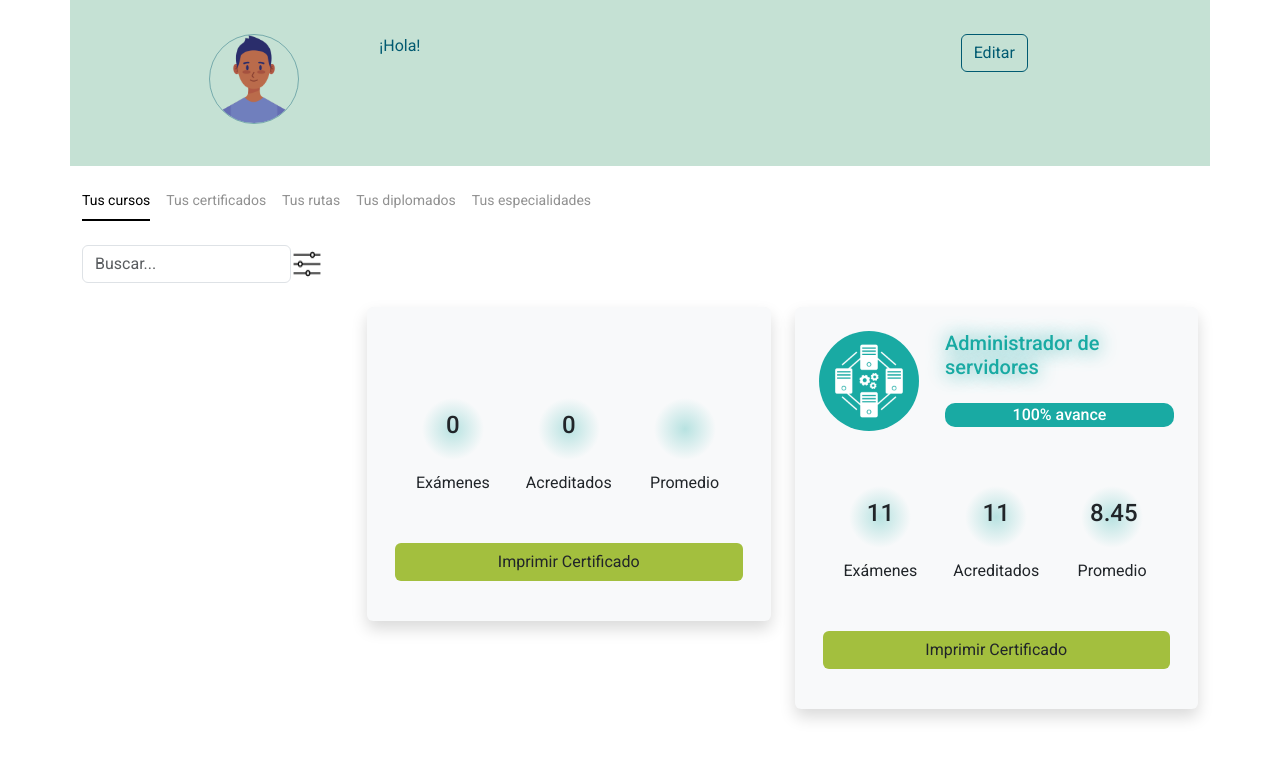
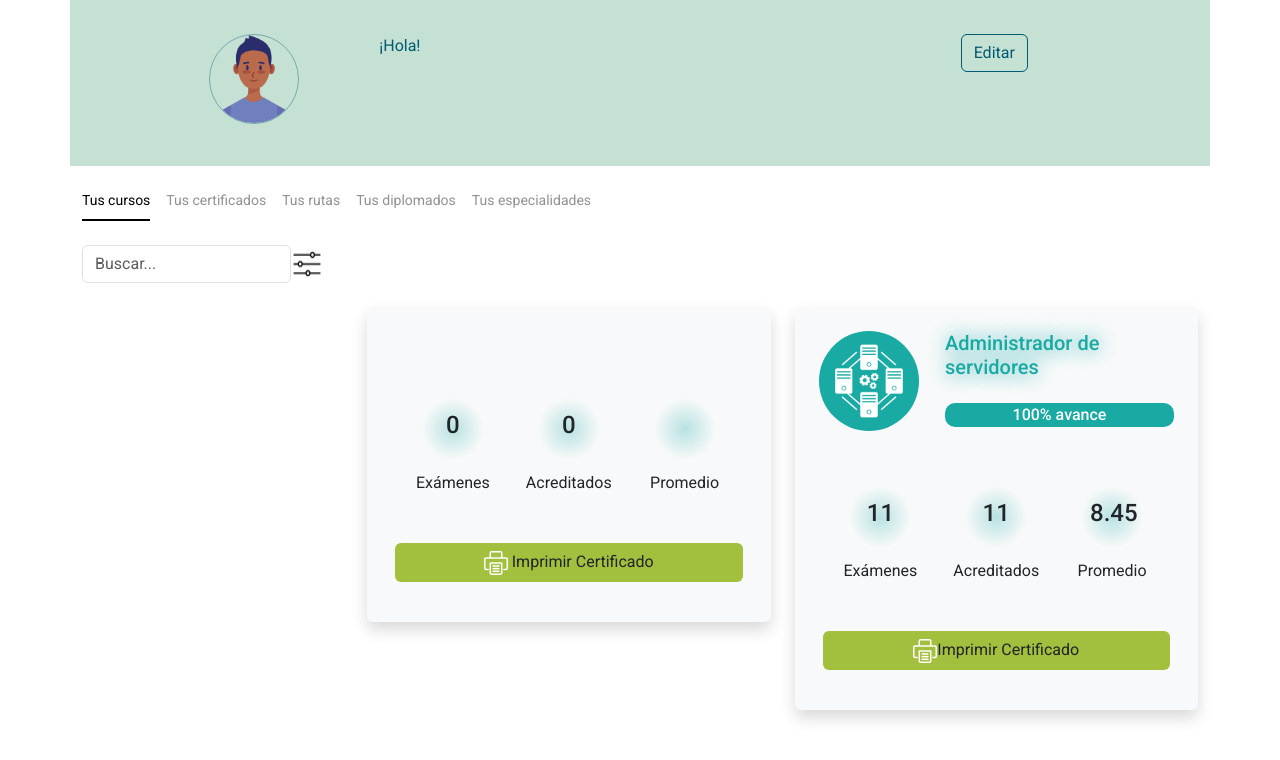
Before and after one commit to Jess-03/pruebaFCS, a plain HTML site: page index.html in a window 1280 px wide. Shown: the part 72-832 px from the top of the page. Drawn offline with nearby package versions, Linux system fonts and the light colour scheme; no server answers.

Commit message:
se añadió icono de imprimir y se modificó estilo de botón

```diff
--- a/assets/css/style.css
+++ b/assets/css/style.css
@@ -102,3 +102,9 @@
 .print:hover{
   background-color: #a3bf3ed0;
 }
+
+
+.btn-check:checked+.btn, .btn.active, .btn.show, .btn:first-child:active, :not(.btn-check)+.btn:active{
+  background-color: #8fb014;
+  border-color: #8eb01400;
+}
--- a/index.html
+++ b/index.html
@@ -7,7 +7,7 @@
   <title>Tus cursos</title>
   <link href="https://cdn.jsdelivr.net/npm/bootstrap@5.3.2/dist/css/bootstrap.min.css" rel="stylesheet"
     integrity="sha384-T3c6CoIi6uLrA9TneNEoa7RxnatzjcDSCmG1MXxSR1GAsXEV/Dwwykc2MPK8M2HN" crossorigin="anonymous">
-    <link rel="stylesheet" href="./assets/css/style.css">
+  <link rel="stylesheet" href="./assets/css/style.css">
 </head>
 
 <body>
@@ -18,13 +18,14 @@
         <img class="logo_capacitate" src="./assets/img/Logo_Capacitate_White.png" alt="Logo">
       </a>
 
-      <button class="navbar-toggler" type="button" data-bs-toggle="collapse" data-bs-target="#navbarSupportedContent" aria-controls="navbarSupportedContent" aria-expanded="false" aria-label="Toggle navigation">
+      <button class="navbar-toggler" type="button" data-bs-toggle="collapse" data-bs-target="#navbarSupportedContent"
+        aria-controls="navbarSupportedContent" aria-expanded="false" aria-label="Toggle navigation">
         <span class="navbar-toggler-icon"></span>
       </button>
       <div class="collapse navbar-collapse navbar2" id="navbarSupportedContent">
-        <a href="#" class="pe-3 link" >Mis avances</a>
-        <a href="#" class="pe-3 link" >Ayuda</a>
-        <a href="#" class="pe-3 link" >
+        <a href="#" class="pe-3 link">Mis avances</a>
+        <a href="#" class="pe-3 link">Ayuda</a>
+        <a href="#" class="pe-3 link">
           <img class="usuario-icono" src="./assets/img/usuario.png" alt="icono usuario">
         </a>
       </div>
@@ -133,7 +134,9 @@
                 </div>
               </div>
               <div class="row p-3">
-                <button type="button" class="btn print">Imprimir Certificado</button>
+                <button type="button" class="btn print">
+                  <img src="./assets/img/imprimir.png" heigh="24px" alt="icono imprimir">
+                  Imprimir Certificado</button>
               </div>
             </div>
           </div>
@@ -172,7 +175,7 @@
                 </div>
               </div>
               <div class="row p-3">
-                <button type="button" class="btn print">Imprimir Certificado</button>
+                <button type="button" class="btn print"><img src="./assets/img/imprimir.png" heigh="24px" alt="icono imprimir">Imprimir Certificado</button>
               </div>
             </div>
           </div>
```
